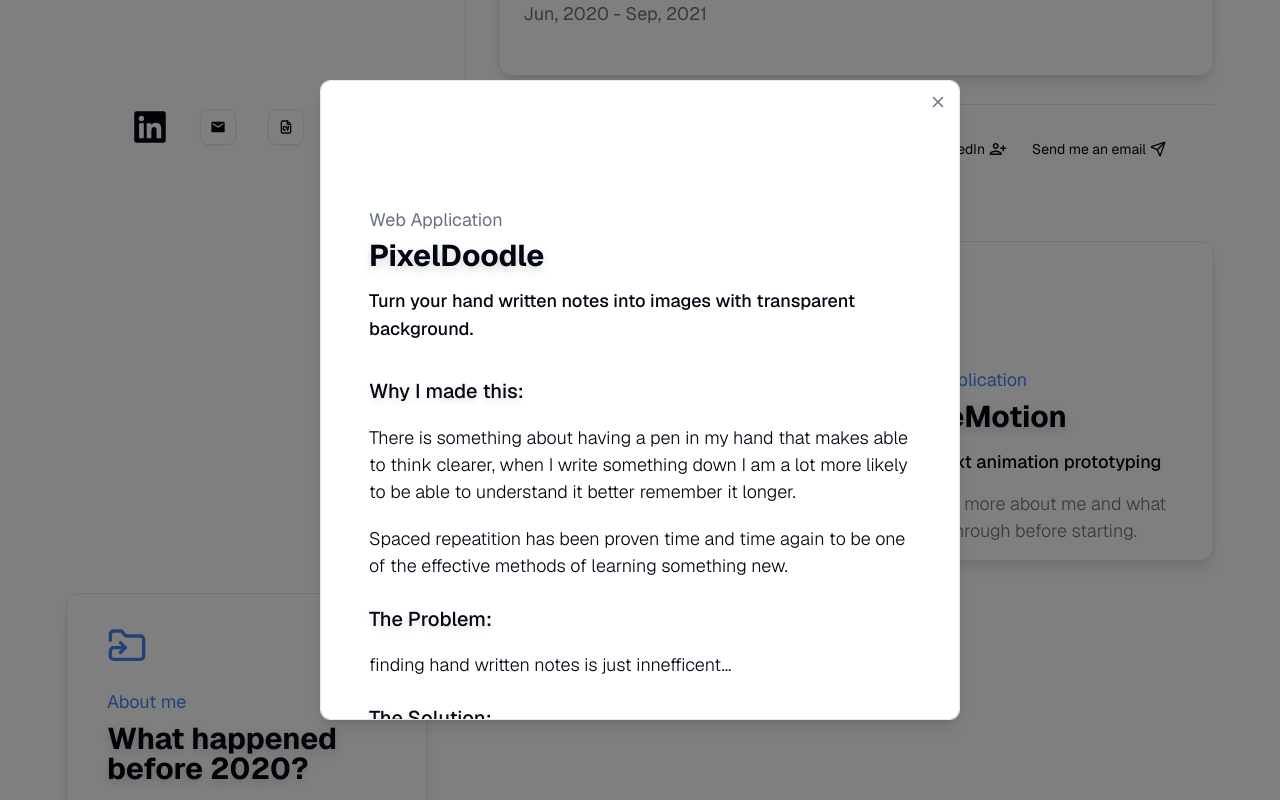
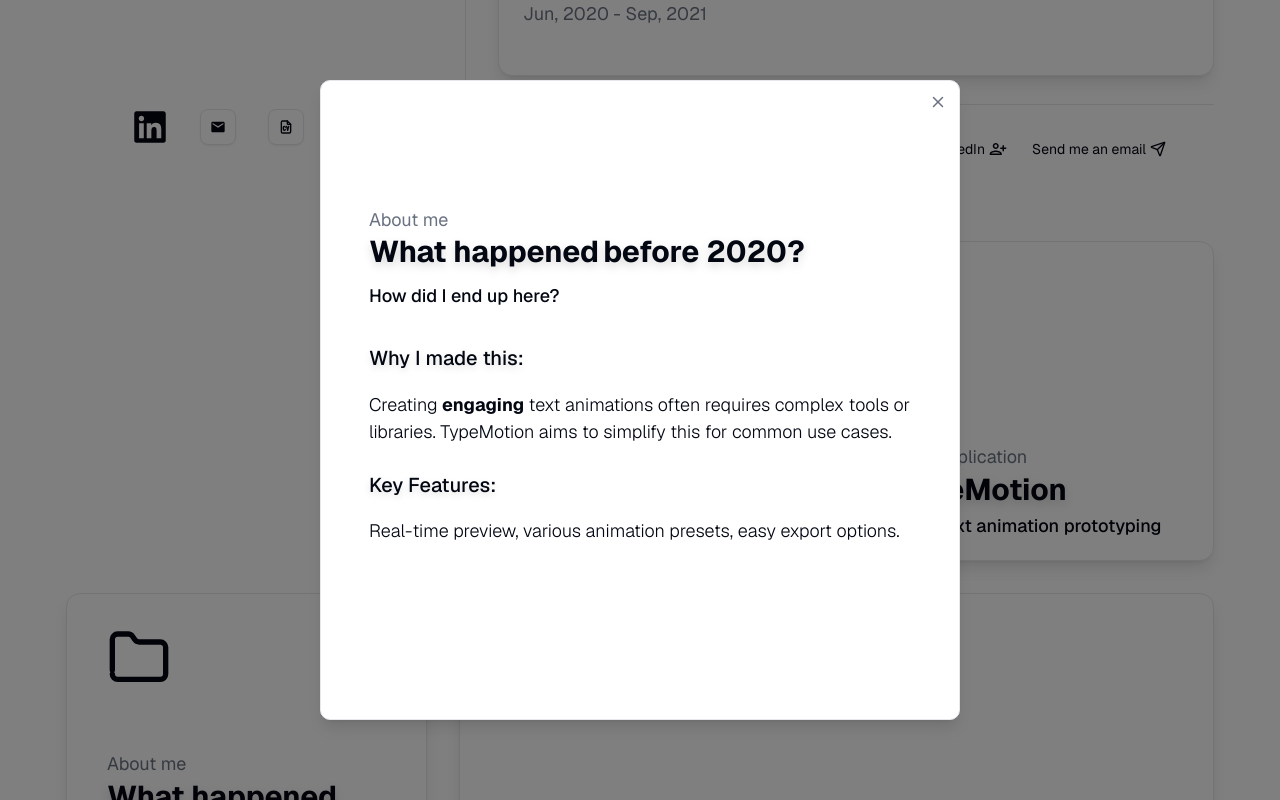
Before and after one commit to HouseinIsProgramming/aMoreElegantPortfolio, a Next.js app: page / in a window 1280 px wide. Both pictures are taken after a click on the element 443 px from the left and 2822 px from the top of the page. Shown: the part 2422-3222 px from the top of the page. Built offline with nearby package versions, Linux system fonts and the light colour scheme.

Commit message:
flex changes on title to accomidate for layout animations

```diff
--- a/components/BentoBoxes.jsx
+++ b/components/BentoBoxes.jsx
@@ -6,9 +6,10 @@ import { MorphingBentocard } from "./morphing-bentocard";
 export const BentoBoxes = () => {
   return (
     <section className="container mb-96 grid-cols-1 sm:grid-cols-2 lg:grid-cols-3 grid gap-8">
-      <MorphingBentocard data={projectsData.pixeldoodle} />
+      <MorphingBentocard data={projectsData.interests} />
       <MorphingBentocard data={projectsData.typemotion} />
       <MorphingBentocard data={projectsData.before2020} />
+      <MorphingBentocard data={projectsData.pixeldoodle} />
     </section>
   );
 };
@@ -93,4 +94,29 @@ const projectsData = {
       },
     ],
   },
+
+  interests: {
+    id: "interests",
+    span: 2,
+    title: ["What happened", "before 2020?"],
+    tag: "About me",
+    subtitle: "How did I end up here?",
+    hoverText: "Find out how programming has changed my life.",
+    link1Href: "#", // Replace with actual primary link (e.g., Live Site)
+    link2Href: "#", // Replace with actual secondary link (e.g., GitHub)
+    details: [
+      {
+        heading: "Why I made this:",
+        paragraphs: [
+          "Creating **engaging** text animations often requires complex tools or libraries. TypeMotion aims to simplify this for common use cases.",
+        ],
+      },
+      {
+        heading: "Key Features:",
+        paragraphs: [
+          "Real-time preview, various animation presets, easy export options.",
+        ],
+      },
+    ],
+  },
 };
--- a/components/morphing-bentocard.jsx
+++ b/components/morphing-bentocard.jsx
@@ -22,7 +22,7 @@ export const MorphingBentocard = (props) => {
     "md:col-span-2": props.data.span === 2,
   });
 
-  const [isHovered, setIsHovered] = useState(true);
+  const [isHovered, setIsHovered] = useState(false);
   const [isOpenDialog, setIsOpenDialog] = useState(false);
 
   useEffect(() => {
@@ -86,7 +86,10 @@ export const MorphingBentocard = (props) => {
             <motion.h2
               layoutId={layoutId + "title"}
               transition={transitionTween}
-              className="!leading-[1] mt-3 mb-4"
+              className={
+                (clsx("!leading-[1]  mt-3 mb-4 whitespace-nowrap"),
+                props.data.span === 2 ? "flex flex-wrap" : "block")
+              }
             >
               {props.data.title.map((text, i) => (
                 <div className="mr-1" key={i}>
@@ -140,11 +143,14 @@ export const MorphingBentocard = (props) => {
 
                     <motion.h2
                       layoutId={layoutId + "title"}
-                      transition={transitionSpring}
-                      className="!leading-[1] mt-3 mb-4 flex"
+                      transition={transitionTween}
+                      className={
+                        (clsx("!leading-[1]  mt-3 mb-4 whitespace-nowrap"),
+                        props.data.span === 2 ? "flex flex-wrap" : "block")
+                      }
                     >
                       {props.data.title.map((text, i) => (
-                        <div className="mr-1.5" key={i}>
+                        <div className="mr-1" key={i}>
                           {text}
                         </div>
                       ))}
```
